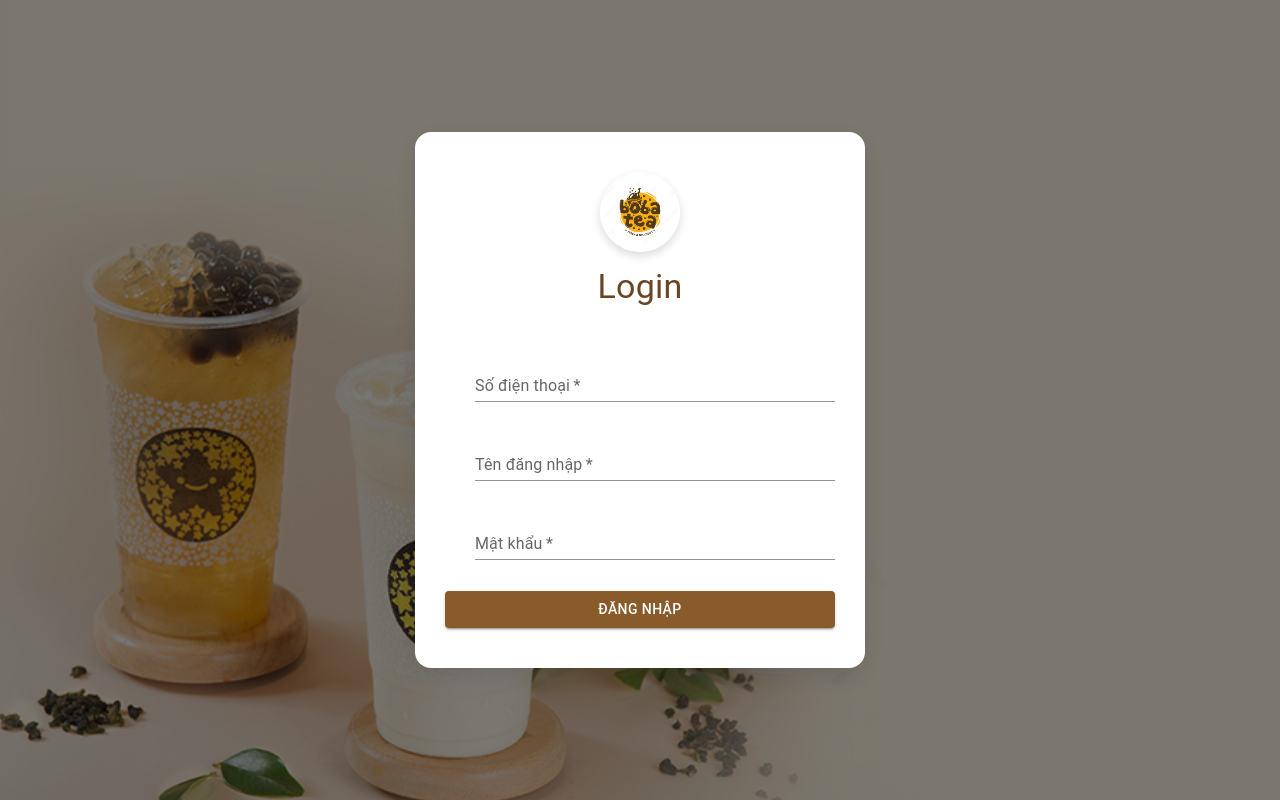
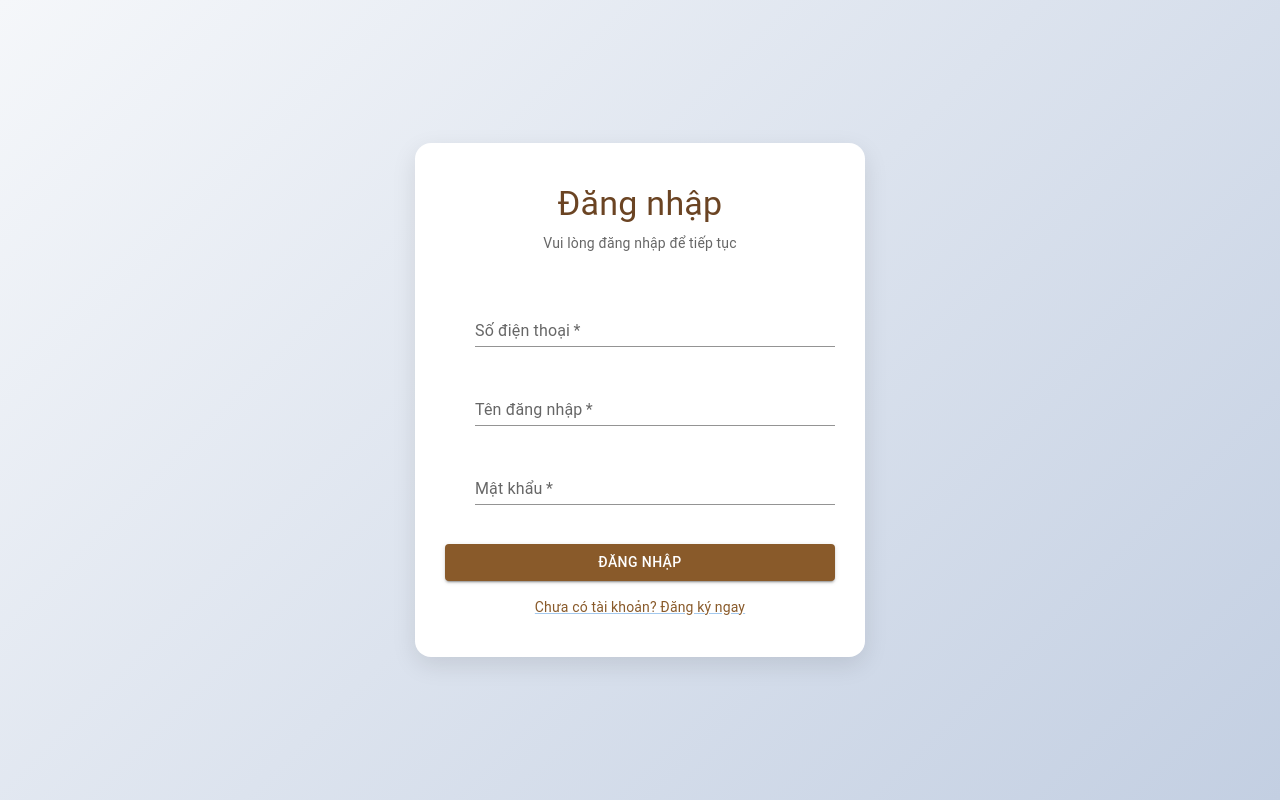
Before and after one commit to NguyenDucHuan/MilkTeaPos_FE_v1, a React (Vite) app: page /auth/login in a window 1280 px wide. Built offline with nearby package versions, Linux system fonts and the light colour scheme; some icons are missing.

Commit message:
add footer and fix login UI

```diff
--- a/src/components/Footer/Footer.jsx
+++ b/src/components/Footer/Footer.jsx
@@ -1,8 +1,142 @@
-import { Box } from '@mui/material'
-import React from 'react'
+import React from 'react';
+import {
+  Box,
+  Container,
+  Grid,
+  Typography,
+  Link,
+  IconButton,
+  TextField,
+  Button,
+} from '@mui/material';
+import {
+  Facebook,
+  Twitter,
+  Instagram,
+  LocationOn,
+  Phone,
+  Email,
+} from '@mui/icons-material';
 
-export default function Footer() {
+const Footer = () => {
   return (
-    <Box>Footer</Box>
-  )
-}
+    <Box
+      component="footer"
+      sx={{
+        bgcolor: 'background.paper',
+        py: 6,
+        borderTop: '1px solid',
+        borderColor: 'divider',
+      }}
+    >
+      <Container maxWidth="lg">
+        <Grid container spacing={4}>
+          {/* About Section */}
+          <Grid item xs={12} sm={6} md={3}>
+            <Typography variant="h6" color="text.primary" gutterBottom>
+              Milk Tea Shop
+            </Typography>
+            <Typography variant="body2" color="text.secondary">
+              Thưởng thức hương vị trà sữa tuyệt hảo với những nguyên liệu tươi ngon nhất.
+            </Typography>
+          </Grid>
+
+          {/* Quick Links */}
+          <Grid item xs={12} sm={6} md={3}>
+            <Typography variant="h6" color="text.primary" gutterBottom>
+              Liên kết nhanh
+            </Typography>
+            <Box component="ul" sx={{ listStyle: 'none', p: 0 }}>
+              <Box component="li" sx={{ mb: 1 }}>
+                <Link href="/" color="inherit" underline="hover">
+                  Trang chủ
+                </Link>
+              </Box>
+              <Box component="li" sx={{ mb: 1 }}>
+                <Link href="/menu" color="inherit" underline="hover">
+                  Thực đơn
+                </Link>
+              </Box>
+              <Box component="li" sx={{ mb: 1 }}>
+                <Link href="/about" color="inherit" underline="hover">
+                  Về chúng tôi
+                </Link>
+              </Box>
+              <Box component="li" sx={{ mb: 1 }}>
+                <Link href="/contact" color="inherit" underline="hover">
+                  Liên hệ
+                </Link>
+              </Box>
+            </Box>
+          </Grid>
+
+          {/* Contact Info */}
+          <Grid item xs={12} sm={6} md={3}>
+            <Typography variant="h6" color="text.primary" gutterBottom>
+              Thông tin liên hệ
+            </Typography>
+            <Box sx={{ display: 'flex', alignItems: 'center', mb: 1 }}>
+              <LocationOn sx={{ mr: 1 }} />
+              <Typography variant="body2" color="text.secondary">
+                123 Đường ABC, Quận XYZ
+              </Typography>
+            </Box>
+            <Box sx={{ display: 'flex', alignItems: 'center', mb: 1 }}>
+              <Phone sx={{ mr: 1 }} />
+              <Typography variant="body2" color="text.secondary">
+                0123-456-789
+              </Typography>
+            </Box>
+            <Box sx={{ display: 'flex', alignItems: 'center', mb: 1 }}>
+              <Email sx={{ mr: 1 }} />
+              <Typography variant="body2" color="text.secondary">
+                info@milktea.com
+              </Typography>
+            </Box>
+          </Grid>
+
+          {/* Social Media & Newsletter */}
+          <Grid item xs={12} sm={6} md={3}>
+            <Typography variant="h6" color="text.primary" gutterBottom>
+              Kết nối với chúng tôi
+            </Typography>
+            <Box sx={{ mb: 2 }}>
+              <IconButton color="primary" aria-label="Facebook">
+                <Facebook />
+              </IconButton>
+              <IconButton color="primary" aria-label="Twitter">
+                <Twitter />
+              </IconButton>
+              <IconButton color="primary" aria-label="Instagram">
+                <Instagram />
+              </IconButton>
+            </Box>
+            <Typography variant="subtitle1" color="text.primary" gutterBottom>
+              Đăng ký nhận tin
+            </Typography>
+            <Box sx={{ display: 'flex', gap: 1 }}>
+              <TextField
+                size="small"
+                placeholder="Email của bạn"
+                variant="outlined"
+                sx={{ flexGrow: 1 }}
+              />
+              <Button variant="contained" color="primary">
+                Đăng ký
+              </Button>
+            </Box>
+          </Grid>
+        </Grid>
+
+        {/* Copyright */}
+        <Box sx={{ mt: 4, pt: 2, borderTop: '1px solid', borderColor: 'divider' }}>
+          <Typography variant="body2" color="text.secondary" align="center">
+            © {new Date().getFullYear()} Milk Tea Shop. All rights reserved.
+          </Typography>
+        </Box>
+      </Container>
+    </Box>
+  );
+};
+
+export default Footer;
--- a/src/layouts/AuthLayout/AuthLayout.jsx
+++ b/src/layouts/AuthLayout/AuthLayout.jsx
@@ -1,10 +1,19 @@
 import React from "react";
 import { Outlet } from "react-router-dom";
+import { Box } from "@mui/material";
 
 export default function AuthLayout() {
   return (
-    <div>
+    <Box
+      sx={{
+        minHeight: "100vh",
+        display: "flex",
+        alignItems: "center",
+        justifyContent: "center",
+        bgcolor: "background.default",
+      }}
+    >
       <Outlet />
-    </div>
+    </Box>
   );
 }
--- a/src/pages/Auth/Login/Login.css
+++ b/src/pages/Auth/Login/Login.css
@@ -1,27 +1,11 @@
 .login {
   min-height: 100vh;
-  background: url("../../../assets/img/north_background_login_desktop.png")
-    no-repeat center center fixed;
+  background: linear-gradient(135deg, #f5f7fa 0%, #c3cfe2 100%);
   display: flex;
   justify-content: center;
   align-items: center;
   padding: 20px;
   width: 100%;
-  background-size: cover;
-  position: relative;
-  z-index: 1;
-  overflow: hidden !important;
-}
-
-.login::before {
-  content: "";
-  position: absolute;
-  top: 0;
-  left: 0;
-  right: 0;
-  bottom: 0;
-  background-color: rgba(0, 0, 0, 0.5);
-  z-index: -1;
 }
 
 .login__container {
@@ -57,6 +41,7 @@
 .login__container__form {
   margin-top: 10px;
 }
+
 .login__icon {
   font-size: 20px !important;
   margin-right: 10px !important;
@@ -65,6 +50,7 @@
   margin-top: 10px;
   color: #895a2a !important;
 }
+
 .login__input {
   margin-bottom: 15px !important;
 }
@@ -80,3 +66,12 @@
 .MuiButton-containedPrimary:hover {
   background-color: #543d27 !important;
 }
+
+.MuiLink-root {
+  color: #895a2a !important;
+  text-decoration: none;
+}
+
+.MuiLink-root:hover {
+  text-decoration: underline;
+}
--- a/src/pages/Auth/Login/Login.jsx
+++ b/src/pages/Auth/Login/Login.jsx
@@ -1,24 +1,34 @@
 import { Box, Button, TextField, Typography, Link } from "@mui/material";
 import React from "react";
 import "./Login.css";
-import logo from "../../../assets/img/1000_F_600982365_D1fxcXpO2R0vwx3qifLY0oje7qXu22Hf.jpg"; // Thêm logo (bạn cần thêm file logo vào thư mục assets)
 import LocalPhoneIcon from "@mui/icons-material/LocalPhone";
 import AccountCircleIcon from '@mui/icons-material/AccountCircle';
 import HttpsIcon from '@mui/icons-material/Https';
+import { useNavigate } from "react-router-dom";
+
 export default function Login() {
+  const navigate = useNavigate();
+
+  const handleSubmit = (e) => {
+    e.preventDefault();
+    // Xử lý đăng nhập ở đây
+    navigate("/"); // Chuyển hướng về trang chủ sau khi đăng nhập thành công
+  };
+
   return (
-    <>
     <Box className="login">
       <Box className="login__container">
         <Box className="login__header">
-            <img src={logo} alt="KiotViet Logo" className="login__logo" />
           <Typography variant="h4" className="login__title">
-              Login
+            Đăng nhập
+          </Typography>
+          <Typography variant="body2" color="text.secondary" sx={{ mt: 1 }}>
+            Vui lòng đăng nhập để tiếp tục
           </Typography>
         </Box>
 
         <Box className="login__container__form">
-            <form>
+          <form onSubmit={handleSubmit}>
             <Box sx={{ display: "flex", alignItems: "center" }}>
               <LocalPhoneIcon className="login__icon" />
               <TextField
@@ -35,7 +45,7 @@ export default function Login() {
               <AccountCircleIcon className="login__icon" />
               <TextField
                 label="Tên đăng nhập"
-                  type="tel"
+                type="text"
                 variant="standard"
                 fullWidth
                 margin="normal"
@@ -60,14 +70,18 @@ export default function Login() {
               color="primary"
               type="submit"
               fullWidth
-                sx={{ mt: 2 }}
+              sx={{ mt: 3 }}
             >
               Đăng nhập
             </Button>
+            <Box sx={{ mt: 2, textAlign: 'center' }}>
+              <Link href="/register" variant="body2">
+                Chưa có tài khoản? Đăng ký ngay
+              </Link>
+            </Box>
           </form>
         </Box>
       </Box>
     </Box>
-    </>
   );
 }
--- a/src/pages/Home/HomePage/HomePage.jsx
+++ b/src/pages/Home/HomePage/HomePage.jsx
@@ -20,6 +20,7 @@ import ShoppingBagIcon from "@mui/icons-material/ShoppingBag";
 import AddIcon from "@mui/icons-material/Add";
 import RemoveIcon from "@mui/icons-material/Remove";
 import DeleteIcon from "@mui/icons-material/Delete";
+import Footer from "../../../components/Footer/Footer";
 
 export default function HomePage() {
   const dispatch = useDispatch();
@@ -365,6 +366,7 @@ export default function HomePage() {
         customization={customization}
         setCustomization={setCustomization}
       />
+      <Footer />
     </Box>
   );
 }
```
Lines whose indentation alone changed are shown as unchanged.
